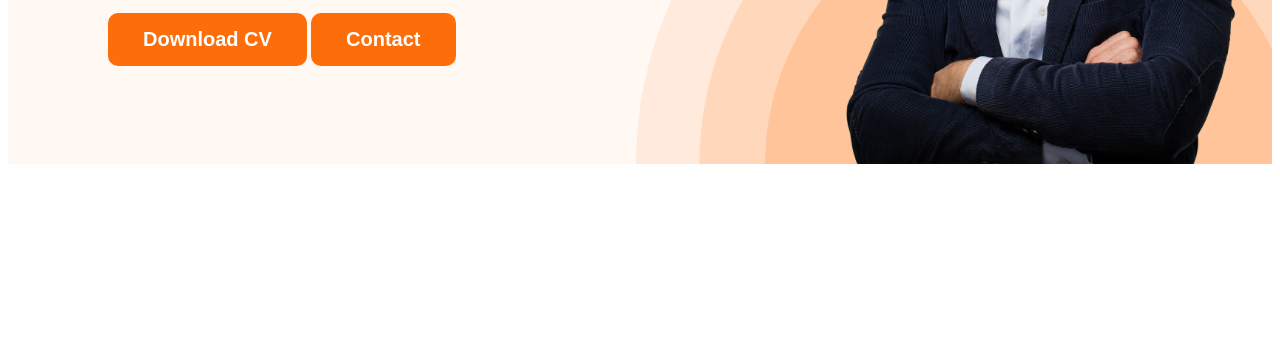
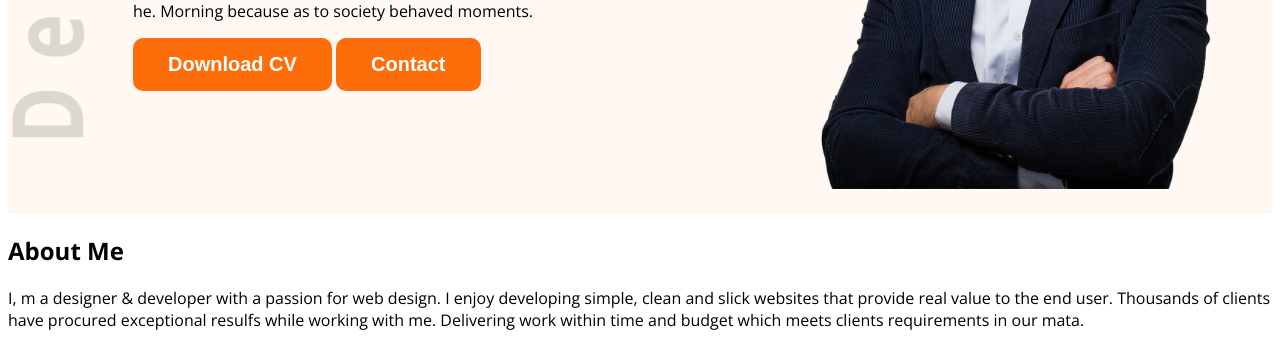
Before and after one commit to halaluddin2000/web-developer-portfolio, a plain HTML site: page index.html in a window 1280 px wide. Shown: the part 470-817 px from the top of the page. Drawn offline with nearby package versions, Linux system fonts and the light colour scheme.

Commit message:
about section add

```diff
--- a/index.html
+++ b/index.html
@@ -35,7 +35,18 @@
         <img src="./images/hardy.png" alt="">
     </div>
 </header>
+<div class="about">
+    <div>
+        <h2>About Me</h2>
+        <p>I, m a designer & developer with a passion for web design. I enjoy developing simple, clean and slick websites that provide real value to the end user. Thousands of clients have procured exceptional resulfs while working with me. Delivering work within time and budget which meets clients requirements in our mata.</p>
+    </div>
+    <div>
 
+    </div>
+
+
+
+</div>
     <main>
 
     </main>
--- a/style/style.css
+++ b/style/style.css
@@ -22,6 +22,13 @@ body {
   background-repeat: no-repeat;
   background-position: bottom right;
   background-size: 636px;
+}
+.header {
+  background-image: url(../images/developer.png);
+  background-repeat: no-repeat;
+  background-position: top left;
+  background-size: 100px 600px;
+  padding: 25px;
 }
 .navbar {
   display: flex;
```
